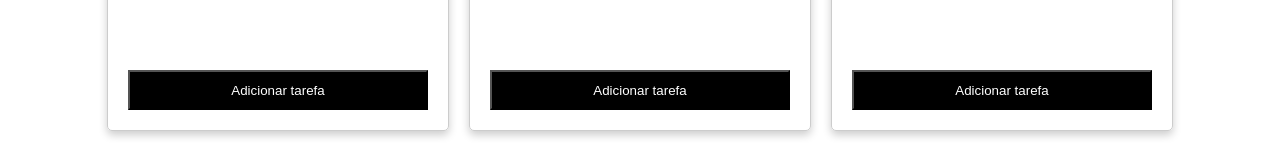
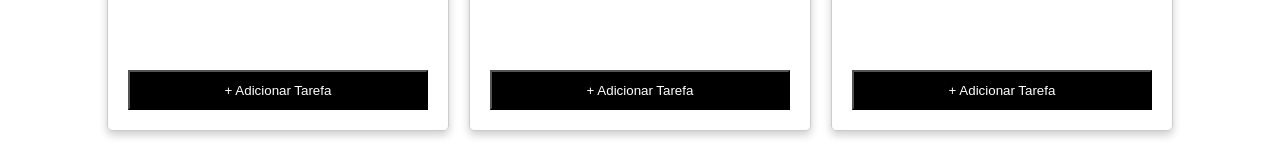
Before and after one commit to luccas-santos01/todo-kanban, a React (Vite) app: page / in a window 1280 px wide. Shown: the part 650-797 px from the top of the page. Built offline with nearby package versions, Linux system fonts and the light colour scheme.

Commit message:
feat: implementação task item

```diff
--- a/cronograma.ts
+++ b/cronograma.ts
@@ -22,8 +22,8 @@ Dia 6-7: Configuração de Estilização
 Semana 2: Desenvolvimento da Interface Básica
 Dia 8-10: Implementação da Tela Inicial
 
-[ ] Desenvolver a tela inicial com uma visão geral do projeto.
-[ ] Adicionar navegação básica utilizando React Router.
+[x] Desenvolver a tela inicial com uma visão geral do projeto.
+[x] Adicionar navegação básica utilizando React Router.
 
 Dia 11-14: Desenvolvimento do Quadro Kanban
 
--- a/src/components/AddTask/index.tsx
+++ b/src/components/AddTask/index.tsx
@@ -12,16 +12,28 @@ import {
 interface AddTaskProps {
   modalIsOpen: boolean;
   closeModal: () => void;
+  addTask: (task: {
+    title: string;
+    content: string;
+    type: string;
+    column: string;
+  }) => void;
+  column: string;
 }
 
-const AddTask: React.FC<AddTaskProps> = ({ modalIsOpen, closeModal }) => {
+const AddTask: React.FC<AddTaskProps> = ({
+  modalIsOpen,
+  closeModal,
+  addTask,
+  column,
+}) => {
   const [title, setTitle] = useState<string>("");
   const [content, setContent] = useState<string>("");
   const [type, setType] = useState<string>("");
 
   const handleSubmit = (event: FormEvent) => {
     event.preventDefault();
-    console.log({ title, content, type });
+    addTask({ title, content, type, column });
     closeModal();
   };
 
@@ -78,17 +90,17 @@ const AddTask: React.FC<AddTaskProps> = ({ modalIsOpen, closeModal }) => {
                 required
               >
                 <option value="">Prioridade</option>
-                <option value="tipo1">Alta</option>
-                <option value="tipo2">Média</option>
-                <option value="tipo3">Baixa</option>
+                <option value="Alta">Alta</option>
+                <option value="Média">Média</option>
+                <option value="Baixa">Baixa</option>
               </select>
             </div>
+            <ModalFooter>
+              <CloseButton onClick={closeModal}>Fechar</CloseButton>
+              <SubmitButton type="submit">Criar tarefa</SubmitButton>
+            </ModalFooter>
           </form>
         </ModalBody>
-        <ModalFooter>
-          <CloseButton onClick={closeModal}>Fechar</CloseButton>
-          <SubmitButton type="submit">Criar tarefa</SubmitButton>
-        </ModalFooter>
       </ModalContent>
     </Modal>
   );
--- a/src/components/TaskList/TaskList.styles.ts
+++ b/src/components/TaskList/TaskList.styles.ts
@@ -38,3 +38,29 @@ export const TaskButton = styled.button`
   background-color: black;
   color: white;
 `;
+
+export const Card = styled.div`
+  border: 1px solid #ccc;
+  border-radius: 5px;
+  margin: 10px;
+  padding: 10px;
+  box-shadow: 0 2px 5px rgba(0, 0, 0, 0.15);
+  transition: box-shadow 0.3s ease-in-out;
+
+  &:hover {
+    box-shadow: 0 5px 15px rgba(0, 0, 0, 0.3);
+  }
+`;
+
+export const Title = styled.h3`
+  margin: 0;
+  color: #333;
+  font-size: 18px;
+  font-weight: 600;
+`;
+
+export const Priority = styled.p`
+  margin: 0;
+  color: #666;
+  font-size: 16px;
+`;
--- a/src/components/TaskList/index.tsx
+++ b/src/components/TaskList/index.tsx
@@ -1,32 +1,96 @@
+import { useState, FC } from "react";
 import AddTask from "../AddTask";
-import { useState } from "react";
-import { Column, Header, TaskButton, TaskListContainer } from "./TaskList.styles";
+import {
+  Column,
+  Header,
+  TaskButton,
+  TaskListContainer,
+  Card,
+  Title,
+  Priority,
+} from "./TaskList.styles";
 
-const TaskList = () => {
-  const [modalIsOpen, setModalIsOpen] = useState(false);
+const TaskCard: FC<TaskCardProps> = ({ task }) => {
+  return (
+    <Card>
+      <Title>{task.title}</Title>
+      <Priority>Prioridade: {task.type}</Priority>
+    </Card>
+  );
+};
 
-  const openModal = () => {
-    setModalIsOpen(true);
+const TaskList: FC = () => {
+  const [modalColumn, setModalColumn] = useState<keyof Tasks | null>(null);
+  const [tasks, setTasks] = useState<Tasks>({
+    todo: [],
+    inProgress: [],
+    done: [],
+  });
+
+  const addTask = (column: keyof Tasks, task: Task) => {
+    setTasks((oldTasks) => ({
+      ...oldTasks,
+      [column]: [...oldTasks[column], task],
+    }));
+    setModalColumn(null);
   };
 
-  const closeModal = () => {
-    setModalIsOpen(false);
+  const openModal = (column: keyof Tasks) => {
+    setModalColumn(column);
   };
 
   return (
     <TaskListContainer>
       <Column>
         <Header>A fazer</Header>
-        <TaskButton onClick={openModal}>Adicionar tarefa</TaskButton>
+        {tasks.todo.map((task, index) => (
+          <TaskCard key={index} task={task} />
+        ))}
+        <TaskButton onClick={() => openModal("todo")}>
+          + Adicionar Tarefa
+        </TaskButton>
+        {modalColumn === "todo" && (
+          <AddTask
+            modalIsOpen={modalColumn === "todo"}
+            closeModal={() => setModalColumn(null)}
+            addTask={(task: Task) => addTask("todo", task)}
+            column="todo"
+          />
+        )}
       </Column>
       <Column>
         <Header>Em andamento</Header>
-        <TaskButton onClick={openModal}>Adicionar tarefa</TaskButton>
+        {tasks.inProgress.map((task, index) => (
+          <TaskCard key={index} task={task} />
+        ))}
+        <TaskButton onClick={() => openModal("inProgress")}>
+          + Adicionar Tarefa
+        </TaskButton>
+        {modalColumn === "inProgress" && (
+          <AddTask
+            modalIsOpen={modalColumn === "inProgress"}
+            closeModal={() => setModalColumn(null)}
+            addTask={(task: Task) => addTask("inProgress", task)}
+            column="inProgress"
+          />
+        )}
       </Column>
       <Column>
         <Header>Feito</Header>
-        <TaskButton onClick={openModal}>Adicionar tarefa</TaskButton>
-        <AddTask modalIsOpen={modalIsOpen} closeModal={closeModal} />
+        {tasks.done.map((task, index) => (
+          <TaskCard key={index} task={task} />
+        ))}
+        <TaskButton onClick={() => openModal("done")}>
+          + Adicionar Tarefa
+        </TaskButton>
+        {modalColumn === "done" && (
+          <AddTask
+            modalIsOpen={modalColumn === "done"}
+            closeModal={() => setModalColumn(null)}
+            addTask={(task: Task) => addTask("done", task)}
+            column="done"
+          />
+        )}
       </Column>
     </TaskListContainer>
   );
```
Also changed, not shown: src/types/task.ts (added, +14 -0 lines), src/components/TaskCard/TaskCard.styles.ts (added), src/components/TaskCard/index.tsx (added).
